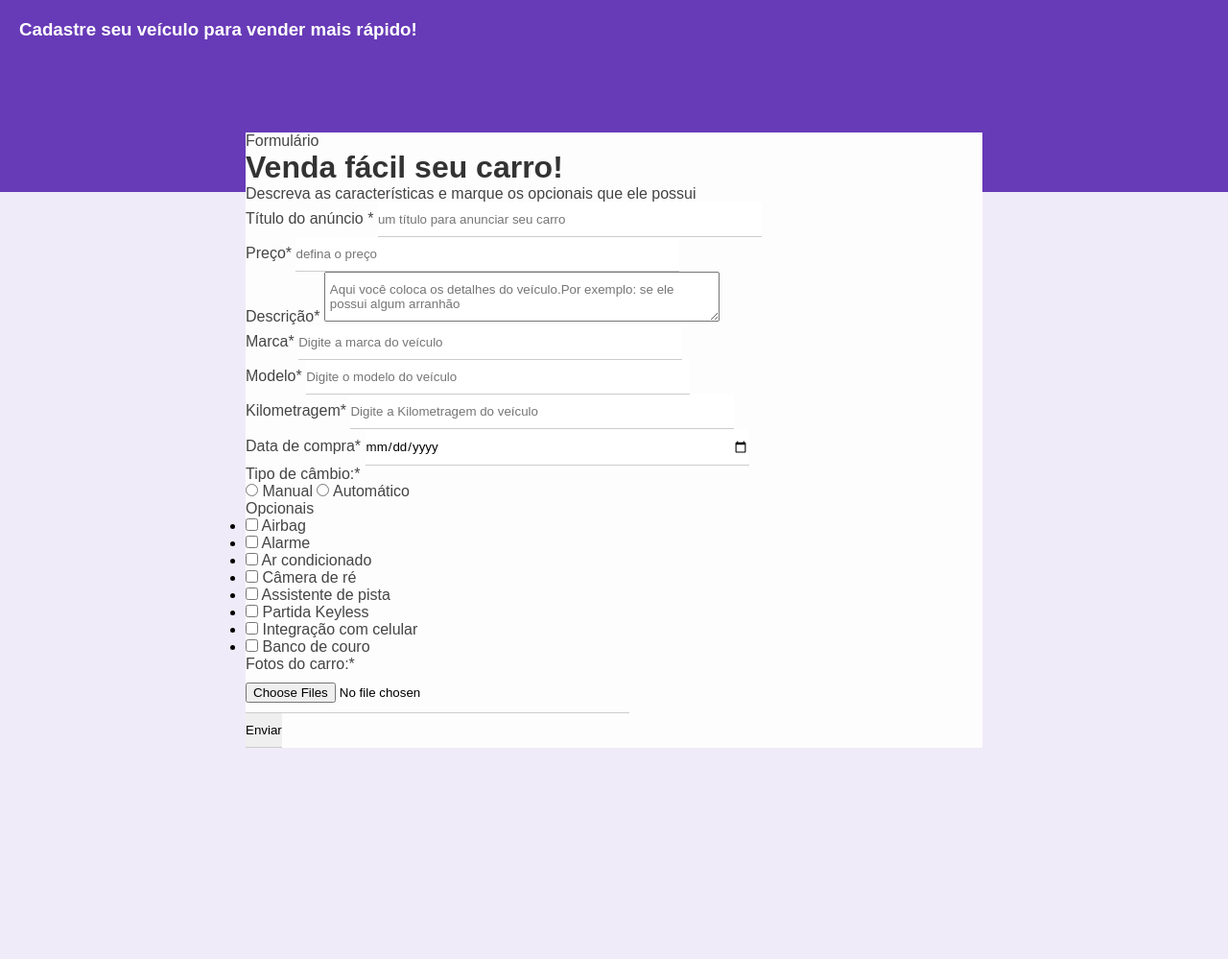
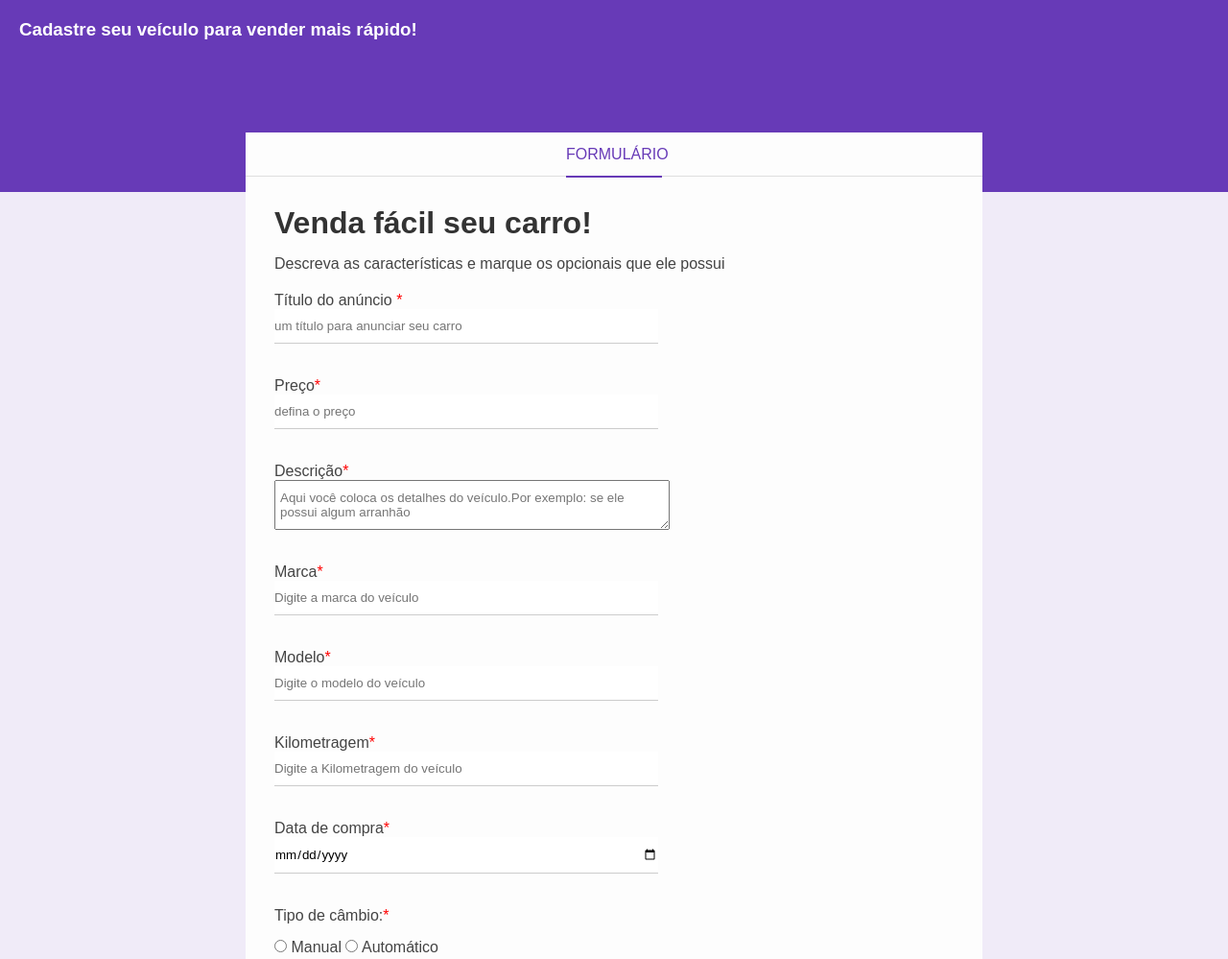
Before and after one commit to KlismanSantos/projeto-formulario, a plain HTML site: page index.html in a window 1280 px wide. Shown: the top 999 px of the page at 96% size. Before the commit the page ends 841 px from the top, so only its background shows below. Drawn offline with Linux system fonts and the light colour scheme.

Commit message:
projeto finalizado
adicionei o CSS e finalizei o projeto

```diff
--- a/index.html
+++ b/index.html
@@ -89,7 +89,7 @@
                     </div>
 
                     <div class="box-input">
-                        <p>Tipo de câmbio:<span class="required-field"></span>*</p>
+                        <p>Tipo de câmbio:<span class="required-field">*</span></p>
                         <input type="radio" name="gear" id="manual">
                         <label for="manual">Manual</label>
                         <input type="radio" name="gear" id="auto">
--- a/styles.css
+++ b/styles.css
@@ -56,3 +56,77 @@ textarea{
     position: relative;
     top: -62px;
 }
+
+/*form header*/
+.form-header{
+    border-bottom: 1px solid #DFDFDF;
+    height: 45px;
+}
+
+.form-header p {
+    color: #673ab7;
+    border-bottom: 2px solid #673ab7;
+    width: 100px;
+    text-align: center;
+    margin: 0 auto;
+    text-transform: uppercase;
+    height: 45px;
+    line-height: 45px;
+
+}
+
+/*form body*/
+.form-body{
+    padding: 30px;
+}
+
+.form-title{
+    margin-bottom: 15px;
+}
+
+.form-body p{
+    margin-bottom: 20px;
+}
+
+.required-field{
+    color: red;
+}
+
+.box-input{
+    margin-bottom: 35px;
+}
+
+.block{
+    display: block;
+}
+
+.optional-box{
+    display: inline-block;
+    margin: 0px 30px 30px 0px;
+}
+
+.optional-list li{
+    list-style: none;
+    margin-bottom: 8px;
+}
+
+.box-input p{
+    margin-bottom: 15px;
+}
+
+.btn-submit{
+    background-color: #673ab7 ;
+    color: #fff;
+    border: 2px solid transparent;
+    width: 150px;
+    height: 50px;
+    cursor: pointer;
+    text-transform: uppercase;
+    transition: 0.5s;
+}
+
+.btn-submit:hover{
+    background-color: #fff;
+    border: #673ab7;
+    color: #673ab7;
+}
```
